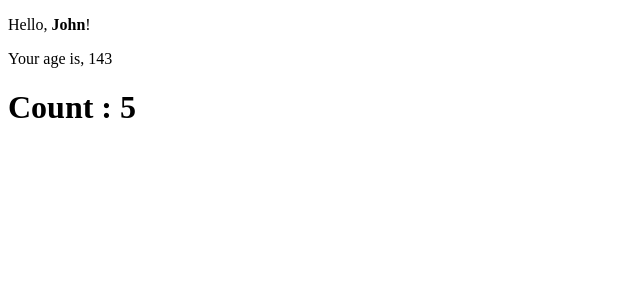
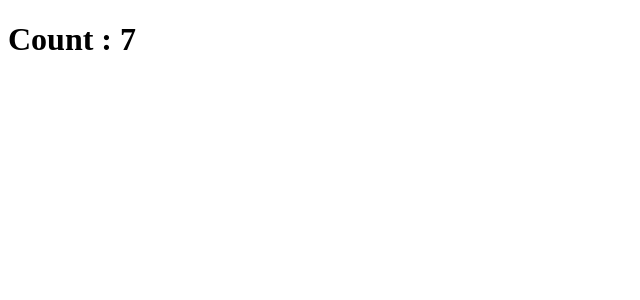
Before and after one commit to Leonardocamisa/react_exercises, a React (Create React App) app in the folder exercises/: page / in a window 1280 px wide. Shown: the top 300 px of the page, without its empty margins (0-640 px from the left). Built offline with nearby package versions, Linux system fonts and the light colour scheme.

Commit message:
exercise completed

```diff
--- a/exercises/src/Age.js
+++ /dev/null
@@ -1,11 +0,0 @@
-import React from "react"
-
-export class Age extends React.Component {
-    render (){
-     return  this.props.age > 18 ? <p>Your age is, {this.props.age}</p> : <p>You are very young!</p>
-    }
-
-     static defaultProps = {
-         age: 143,
-     }
-}
--- a/exercises/src/App.js
+++ b/exercises/src/App.js
@@ -1,16 +1,12 @@
-import React from 'react'
-import { Welcome } from './Welcome'
-import { Age } from './Age'
-import { Counter } from './Count'
+import React from "react";
 
-export class App extends React.Component {
-    render() {
-        return (
-            <div>
-                <Welcome name={this.defaultProps} />
-                <Age age={this.defaultProps} />
-                <Counter />
-            </div>
-        )
-    }
-}
+import { Counter } from "./Counter";
+
+export function App() {
+  return (
+    <>
+      <div>
+        <Counter/>
+      </div>
+    </>
+  );}
--- a/exercises/src/Count.js
+++ /dev/null
@@ -1,25 +0,0 @@
-import React from "react";
-
-export class Counter extends React.Component {
-    state = {
-        count: 0
-    }
-
-    constructor(props) {
-        super(props)
-
-        setInterval(() => {
-            this.setState((state) => {
-                return {
-                    count: state.count + 1
-                }
-            })
-        },1000)
-    }
-
-    render() {
-        return <div>
-            <h1>Count : {this.state.count}</h1>
-        </div>
-    }
-}
--- /dev/null
+++ b/exercises/src/Counter.js
@@ -0,0 +1,20 @@
+import React from "react";
+import { useEffect } from "react";
+import { useState } from "react";
+
+
+    export function Counter(){
+
+        const [count, setCount] = useState(0)
+
+        useEffect(()=>{
+            const interval = setInterval(()=>{
+                setCount(count + 1)
+            },1000)
+            return () => {
+                clearInterval(interval)
+            }
+        },[count])
+
+        return <div><h1> Count : {count}</h1></div>
+    }
--- a/exercises/src/Welcome.js
+++ /dev/null
@@ -1,11 +0,0 @@
-import React from "react";
-
-export class Welcome extends React.Component {
-   render() {
-    return this.props.name === 'John' ? <p>Hello, <strong>{this.props.name}</strong>!</p> : <p></p>
-   }
-
-   static defaultProps = {
-      name: "John",
-   }
-}
```
